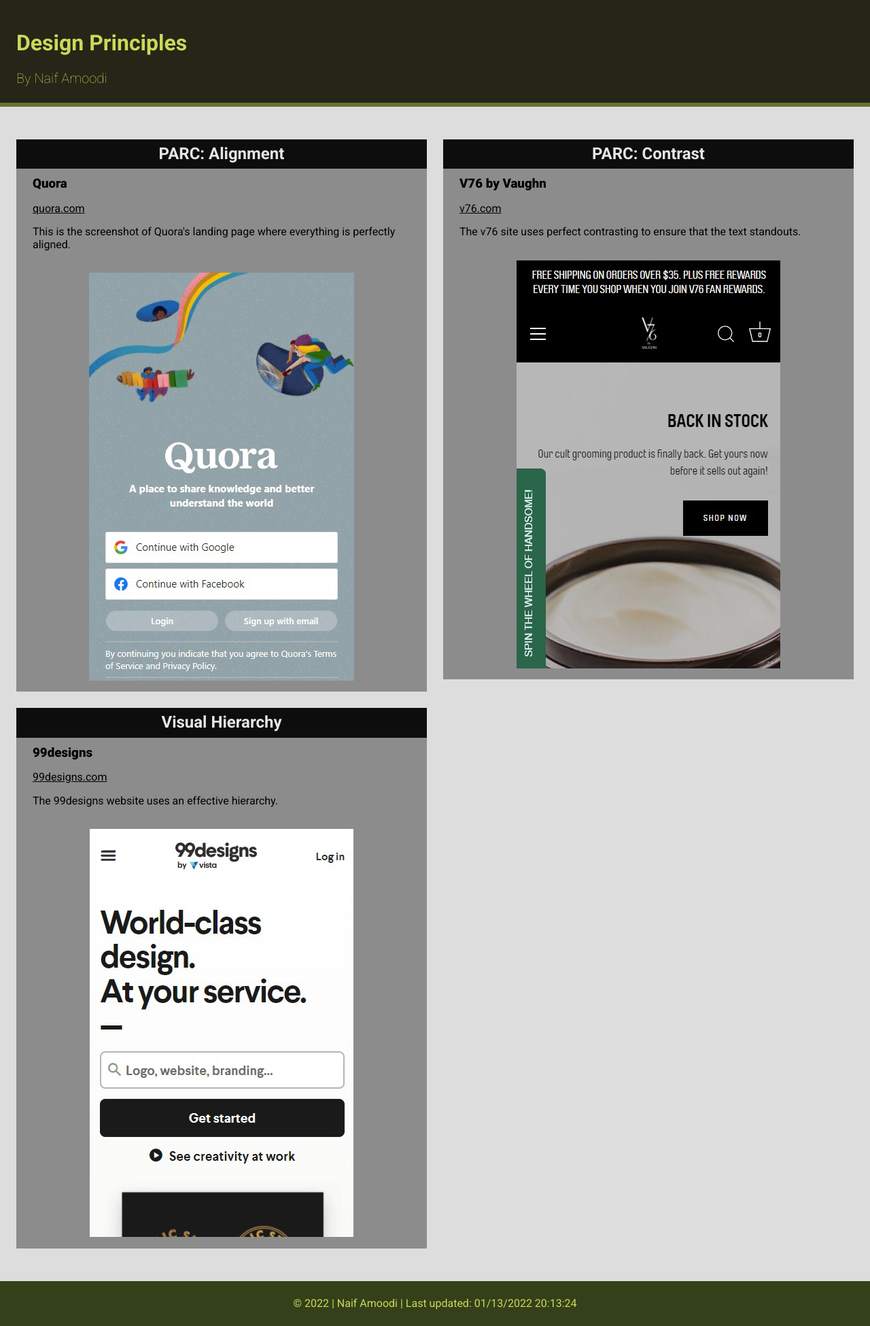
After one commit to amo21004/wdd230, a PHP site: page /lesson2/design-principles.html in a window 1280 px wide. The commit adds this page. Shown: the whole page at 68% size. Run offline with PHP 8.4, Linux system fonts and the light colour scheme.

Commit message:
Revision for resubmission

```diff
--- /dev/null
+++ b/css/medium.css
@@ -0,0 +1,6 @@
+@media (min-width: 32.5em) {
+    header {
+        display: flex;
+        align-items: center;
+    }
+}
--- a/index.html
+++ b/index.html
@@ -6,7 +6,12 @@
     <meta name="viewport" content="width=device-width, initial-scale=1.0">
     <title>Naif Amoodi's Project Site</title>
     <meta name="description" content="Project site of Naif Amoodi for WDD230">
+    <link rel="stylesheet" href="css/normalize.css">
+    <link rel="preconnect" href="https://fonts.googleapis.com">
+    <link rel="preconnect" href="https://fonts.gstatic.com" crossorigin>
+    <link rel="stylesheet" href="https://fonts.googleapis.com/css2?family=Merriweather:ital,wght@0,400;0,700;1,400;1,700&family=Roboto:ital,wght@0,400;0,700;1,400;1,700&display=swap">
     <link rel="stylesheet" href="css/common.css">
+    <link rel="stylesheet" href="css/medium.css">
     <script src="js/common.js"></script>
 </head>
 <body>
@@ -24,6 +29,7 @@
 
             <ul class="assignments">
                 <li><a href="https://amo21004.github.io/wdd230/index.html">Week 01 - Course Home Page</a></li>
+                <li><a href="https://amo21004.github.io/wdd230/lesson2/design-principles.html">Week 02 - Design Principles</a></li>
             </ul>
         </main>
 
--- /dev/null
+++ b/lesson2/css/common.css
@@ -0,0 +1,62 @@
+body {
+    background-color: #ddd;
+    font-family: 'Roboto', sans-serif;
+    color: #000;
+}
+
+header {
+    padding: 24px;
+    background-color: #252617;
+    border-bottom: 6px solid #64732F;
+    color: #CAD959;
+}
+header .author {
+    font-size: 1.25rem;
+    font-weight: 100;
+}
+
+main {
+    margin: 48px 24px;
+}
+
+.principles-grid {
+    display: grid;
+    margin: 0 auto;
+    max-width: 1500px;
+}
+.principles-grid h2 {
+    margin: 0; padding: 8px 0;
+    text-align: center;
+    background-color: #0D0D0D;
+    color: #e6e6e6;
+}
+.principles-grid .card {
+    padding: 12px 24px;
+    background-color: #8C8C8C;
+}
+.principles-grid h3 {
+    margin: 0 0 16px 0;
+    font-weight: 900;
+}
+.principles-grid .link {
+    margin: 0 0 16px 0;
+}
+.principles-grid .link a {
+    color: inherit;
+}
+.principles-grid .description {
+    margin: 0 0 32px 0;
+}
+.principles-grid .image {
+    text-align: center;
+}
+.principles-grid .image img {
+    max-width: 100%;
+}
+
+footer {
+    padding: 24px;
+    text-align: center;
+    background-color: #34401A;
+    color: #CAD959;
+}
--- /dev/null
+++ b/lesson2/css/large.css
@@ -0,0 +1,7 @@
+@media (min-width: 1400px) {
+    .principles-grid {
+        grid-template-rows: 1fr;
+        grid-template-columns: repeat(3, 1fr);
+        grid-column-gap: 24px;
+    }
+}
--- /dev/null
+++ b/lesson2/css/medium.css
@@ -0,0 +1,10 @@
+@media (min-width: 800px) and (max-width: 1399px) {
+    .principles-grid {
+        grid-template-columns: repeat(2, 1fr);
+        grid-column-gap: 24px;
+        grid-row-gap: 24px;
+    }
+    .principles-grid .principle:nth-child(3) {
+        grid-area: 2 / 1 / 3 / 3;
+    }
+}
--- /dev/null
+++ b/lesson2/css/small.css
@@ -0,0 +1,6 @@
+@media (max-width: 799px) {
+    .principles-grid {
+        grid-template-columns: 1fr;
+        grid-row-gap: 24px;
+    }
+}
--- /dev/null
+++ b/lesson2/design-principles.html
@@ -0,0 +1,76 @@
+<!DOCTYPE html>
+<html lang="en">
+<head>
+    <meta charset="UTF-8">
+    <meta http-equiv="X-UA-Compatible" content="IE=edge">
+    <meta name="viewport" content="width=device-width, initial-scale=1.0">
+    <title>Design Principles - Naif Amoodi</title>
+    <meta name="description" content="Illustration of Design Principles by Naif Amoodi">
+    <link rel="stylesheet" href="https://cdnjs.cloudflare.com/ajax/libs/normalize/8.0.1/normalize.min.css">
+    <link rel="preconnect" href="https://fonts.googleapis.com">
+    <link rel="preconnect" href="https://fonts.gstatic.com" crossorigin>
+    <link href="https://fonts.googleapis.com/css2?family=Roboto:ital,wght@0,100;0,300;0,400;0,500;0,700;0,900;1,100;1,300;1,400;1,500;1,700;1,900&display=swap" rel="stylesheet">
+    <link rel="stylesheet" href="css/common.css">
+    <link rel="stylesheet" href="css/small.css">
+    <link rel="stylesheet" href="css/medium.css">
+    <link rel="stylesheet" href="css/large.css">
+    <script src="js/common.js"></script>
+</head>
+<body>
+    <header>
+        <h1>Design Principles</h1>
+
+        <div class="author">By Naif Amoodi</div>
+    </header>
+
+    <main>
+        <div class="principles-grid">
+            <section>
+                <h2>PARC: Alignment</h2>
+
+                <div class="card">
+                    <h3>Quora</h3>
+
+                    <p class="link"><a href="https://www.quora.com">quora.com</a></p>
+
+                    <p class="description">This is the screenshot of Quora's landing page where everything is perfectly aligned.</p>
+
+                    <div class="image"><img src="images/quora.jpg" alt="Screenshot of Quora"></div>
+                </div>
+            </section>
+
+            <section>
+                <h2>PARC: Contrast</h2>
+
+                <div class="card">
+                    <h3>V76 by Vaughn</h3>
+
+                    <p class="link"><a href="https://v76.com">v76.com</a></p>
+
+                    <p class="description">The v76 site uses perfect contrasting to ensure that the text standouts.</p>
+
+                    <div class="image"><img src="images/v76.jpg" alt="Screenshot of V76"></div>
+                </div>
+            </section>
+
+            <section>
+                <h2>Visual Hierarchy</h2>
+
+                <div class="card">
+                    <h3>99designs</h3>
+
+                    <p class="link"><a href="https://99designs.com">99designs.com</a></p>
+
+                    <p class="description">The 99designs website uses an effective hierarchy.</p>
+
+                    <div class="image"><img src="images/99designs.jpg" alt="Screenshot of 99designs"></div>
+                </div>
+            </section>
+        </div>
+    </main>
+
+    <footer>
+        &copy; <span class="year"></span> | Naif Amoodi | Last updated: <span class="last-updated"></span>
+    </footer>
+</body>
+</html>
--- /dev/null
+++ b/lesson2/js/common.js
@@ -0,0 +1,5 @@
+window.onload = function() {
+    document.querySelector('footer .year').innerHTML = (new Date()).getFullYear();
+
+    document.querySelector('footer .last-updated').innerHTML = document.lastModified;
+}
```
Also changed, not shown: css/common.css (+5 -3 lines), css/normalize.css (added), lesson2/images/99designs.jpg (added), lesson2/images/quora.jpg (added), lesson2/images/v76.jpg (added).
